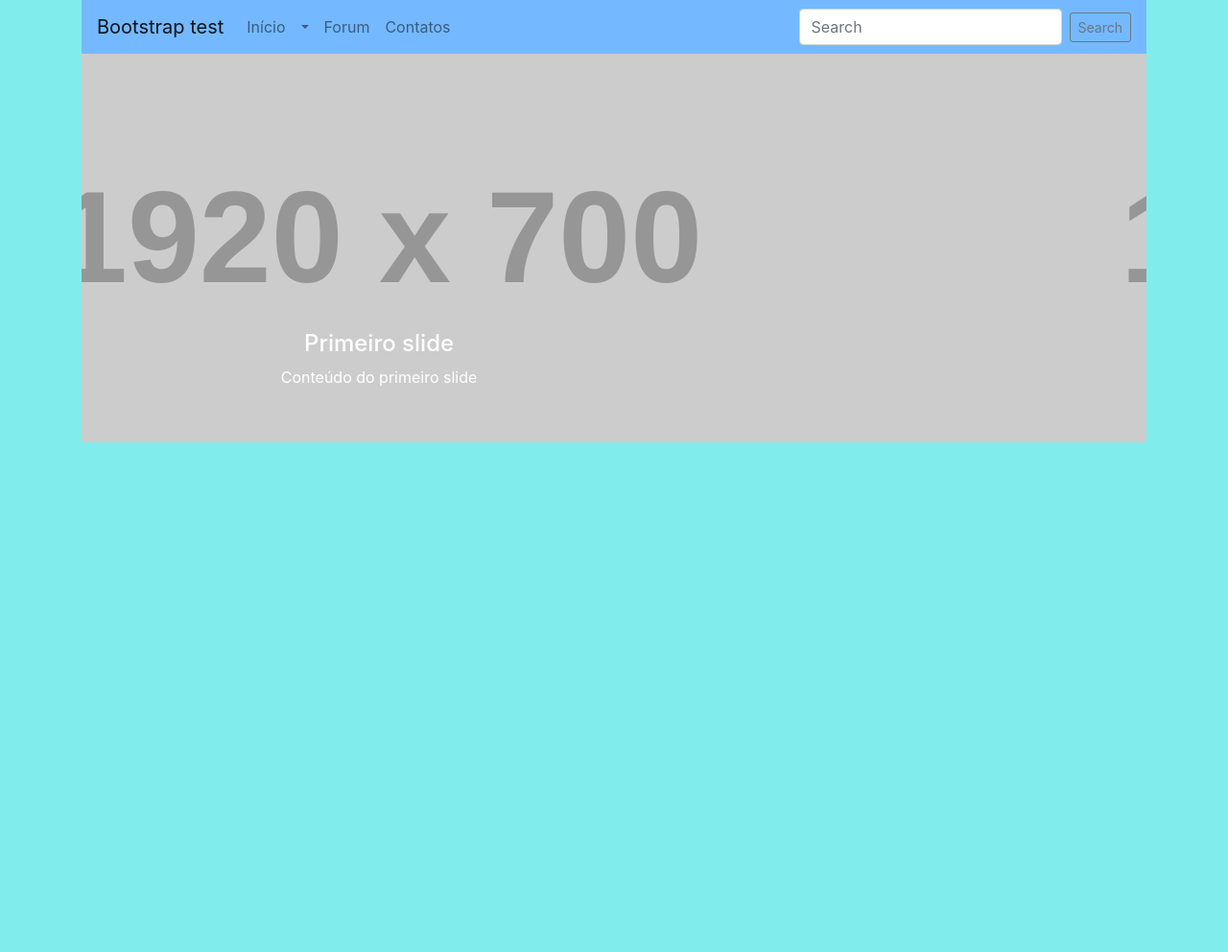
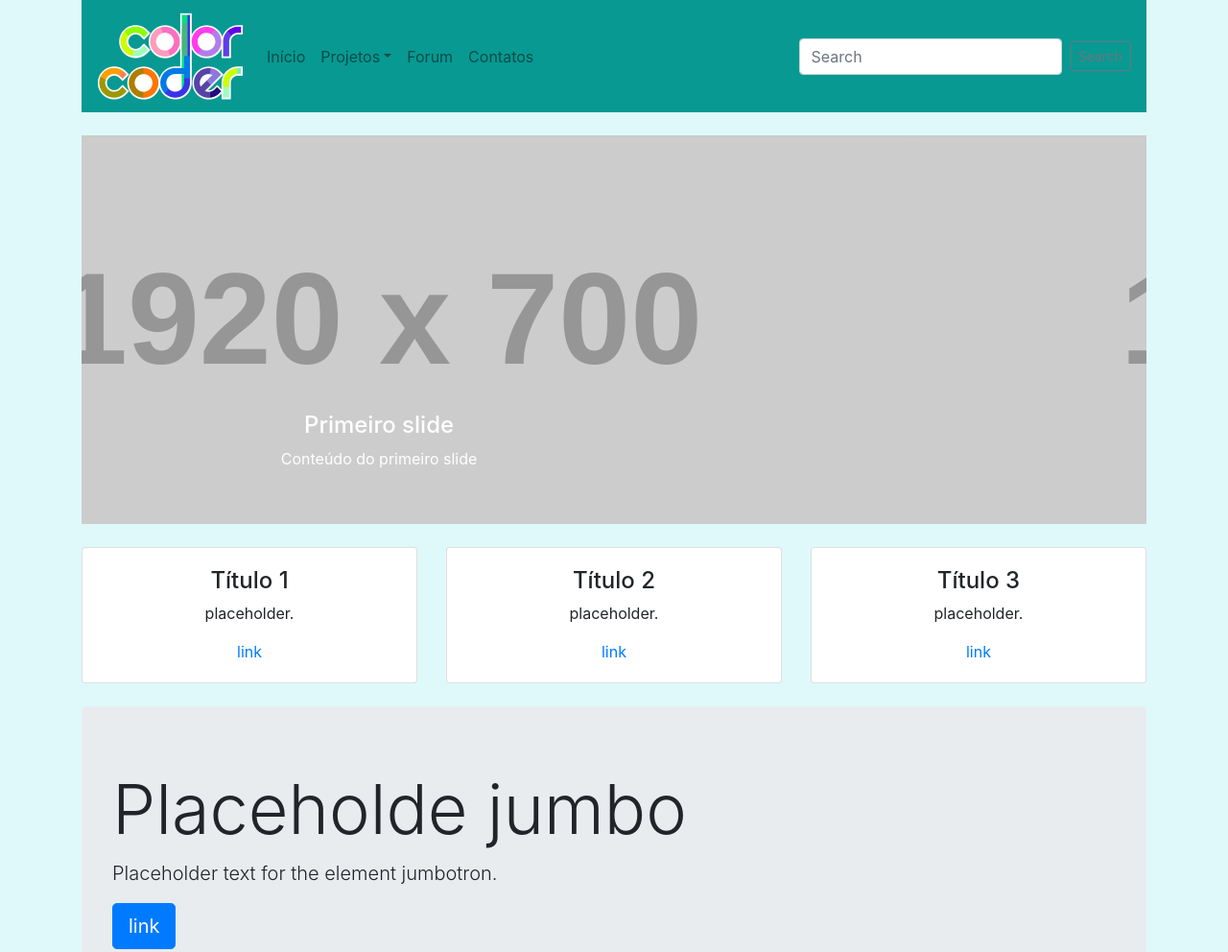
Before and after one commit to yusefrich/FRONT--responsive_website, a website: page src/index.html in a window 1280 px wide. Shown: the top 992 px of the page at 96% size. Before the commit the page ends 800 px from the top, so only its background shows below. Drawn offline with Linux system fonts and the light colour scheme; placeholder pictures from the web are drawn by us; files whose address does not match are found by name.

Commit message:
added more functions and logo

```diff
--- a/src/index.html
+++ b/src/index.html
@@ -18,8 +18,13 @@
       <div class="container">
 
           <!--menu criation-->
-          <nav class="navbar navbar-expand-lg navbar-light" style="background-color: #74b9ff">
-              <a class="navbar-brand" href="#">Bootstrap test</a>
+          <nav class="navbar navbar-expand-lg navbar-light" style="background-color: #079992">
+
+              <a class="navbar-brand collapse" href="#">
+                  <!--mylogo-->
+                  <img src="assets/color_coder_name.png" class="img-fluid" width="153" height="91" alt="Responsive image">
+
+              </a>
 
 
               <!--creating a buttom if the width is to low, responsive design-->
@@ -40,7 +45,7 @@
                       </li>
                       <!--creating a dropdown menu-->
                       <li class="nav-item dropdown">
-                          <a class="nav-link dropdown-toggle" href="#" id="dropdownSite" data-toggle="dropdown"></a>
+                          <a class="nav-link dropdown-toggle" href="#" id="dropdownSite" data-toggle="dropdown">Projetos</a>
                           <div class="dropdown-menu">
                               <a class="dropdown-item" href="#">Power Transmission</a>
                               <a class="dropdown-item" href="#">Project Bladerunner</a>
@@ -57,19 +62,18 @@
                           <a class="nav-link" href="#">Contatos</a>
                       </li>
 
-
                   </ul>
+                  <!--using serching-->
+                  <form class="form-inline">
+                      <input class="form-control mr-sm-2" type="search" placeholder="Search" aria-label="Search">
+                      <button class="btn btn-sm btn-outline-secondary" type="submit">Search</button>
+                  </form>
 
               </div>
-              <!--using serching-->
-              <form class="form-inline">
-                    <input class="form-control mr-sm-2" type="search" placeholder="Search" aria-label="Search">
-                    <button class="btn btn-sm btn-outline-secondary" type="submit">Search</button>
-              </form>
 
           </nav>
           <!--criação de um carousel de imagems-->
-          <div id="carouselSite" class="carousel slide" data-ride="carousel">
+          <div id="carouselSite" class="carousel slide my-4" data-ride="carousel">
 
               <div class="carousel-inner">
                   <!--so a primeira classe de iamgens tem o active num carousel-->
@@ -113,6 +117,50 @@
               </div>
 
           </div>
+          <!--criação de cards e colunas-->
+          <div class="row">
+
+              <div class="col-sm-6 col-md-4 mb-4">
+                  <div class="card">
+                      <div class="card-body text-center">
+                          <h4 class="card-tittle">Título 1</h4>
+                          <p class="card-text">placeholder.</p>
+                          <a href="#" class="card-link">link</a>
+                      </div>
+                  </div>
+              </div>
+
+              <div class="col-sm-6 col-md-4 mb-4">
+                  <div class="card">
+                      <div class="card-body text-center">
+                          <h4 class="card-tittle">Título 2</h4>
+                          <p class="card-text">placeholder.</p>
+                          <a href="#" class="card-link">link</a>
+                      </div>
+                  </div>
+              </div>
+
+              <div class="col-sm-12 col-md-4 mb-4">
+                  <div class="card">
+                      <div class="card-body text-center">
+                          <h4 class="card-tittle">Título 3</h4>
+                          <p class="card-text">placeholder.</p>
+                          <a href="#" class="card-link">link</a>
+                      </div>
+                  </div>
+              </div>
+
+          </div>
+          <!--jumbotron-->
+          <div class="jumbotron">
+              <!--classe display, da mais destaque aos titulos-->
+              <h1 class="display-3">Placeholde jumbo</h1>
+              <p class="lead">Placeholder text for the element jumbotron.</p>
+              <p class="lead">
+                  <a class="btn btn-primary btn-lg" href="#">link</a>
+              </p>
+
+          </div>
       </div>
 
     <!-- Optional JavaScript -->
--- a/src/scss/styles.scss
+++ b/src/scss/styles.scss
@@ -1,4 +1,4 @@
-$bg-color: #81ecec;
+$bg-color: #dff9fb;
 
 body {
     background: $bg-color;
```
Also changed, not shown: src/assets/color_coder_logo.png (added), src/assets/color_coder_name.png (added), src/css/styles.css.
